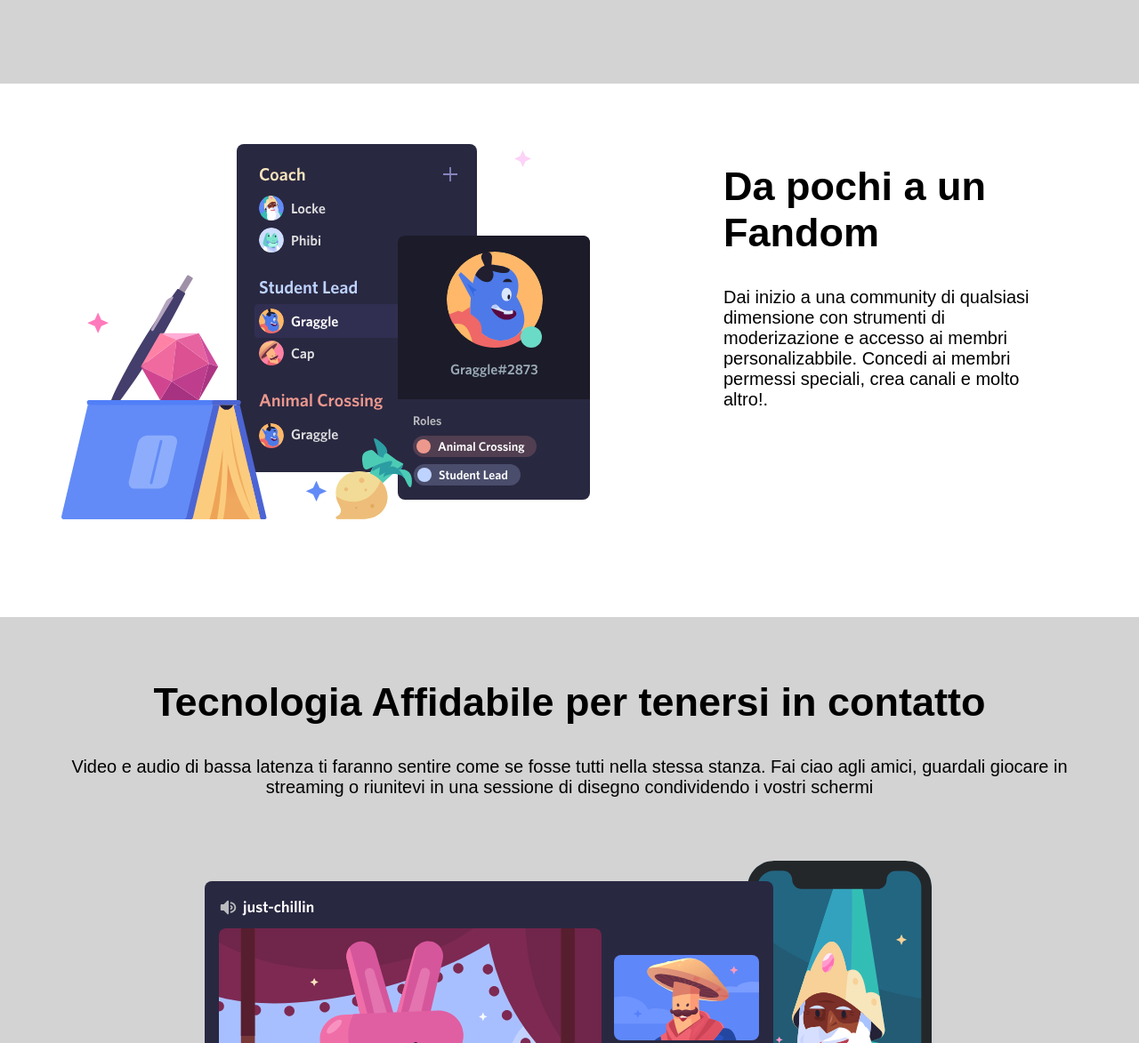
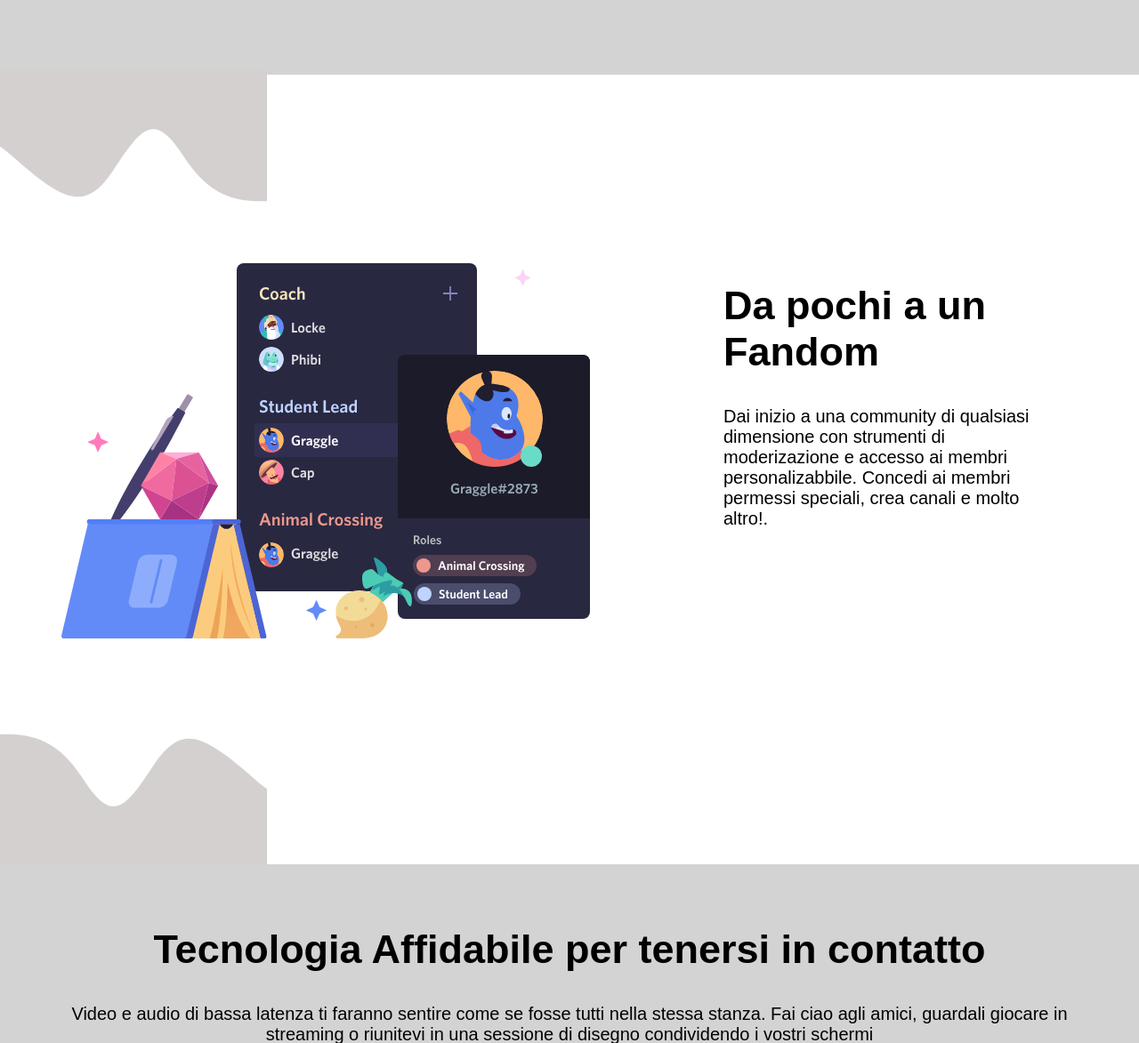
Before and after one commit to DanieleTuttolani/htmlcss-discord, a plain HTML site: page index.html in a window 1280 px wide. Shown: the part 1840-3013 px from the top of the page at 89% size. Drawn offline with Linux system fonts and the light colour scheme.

Commit message:
added wave pattern

```diff
--- a/css/style.css
+++ b/css/style.css
@@ -16,9 +16,18 @@ button{
 
 /* Utils */
 .wave{
-  margin: 0 auto;
   filter: saturate(0%);
+  margin: -5px auto;
+  filter: invert(96%) sepia(12%) saturate(101%) hue-rotate(314deg) brightness(87%) contrast(91%);
 }
+
+.wave-type2{
+  filter: saturate(0%);
+  margin: -5px auto;
+  filter: invert(96%) sepia(12%) saturate(101%) hue-rotate(314deg) brightness(87%) contrast(91%);
+  transform: rotate(180deg);
+}
+
 .container {
   max-width: 1200px;
   margin: 0 auto;
--- a/index.html
+++ b/index.html
@@ -69,6 +69,7 @@
           </div>
         </div>
       </section>
+      <img class="wave-type2" src="img/wave.svg" alt="">
       <section class="bg-white border">
         <div class="container flex border">
           <div class="large-col border">
@@ -80,6 +81,7 @@
           </div>
         </div>
       </section>
+      <img class="wave" src="img/wave.svg" alt="">
       <section class="bg-gray">
         <div class="container flex border">
           <div class="full-col border">
```
